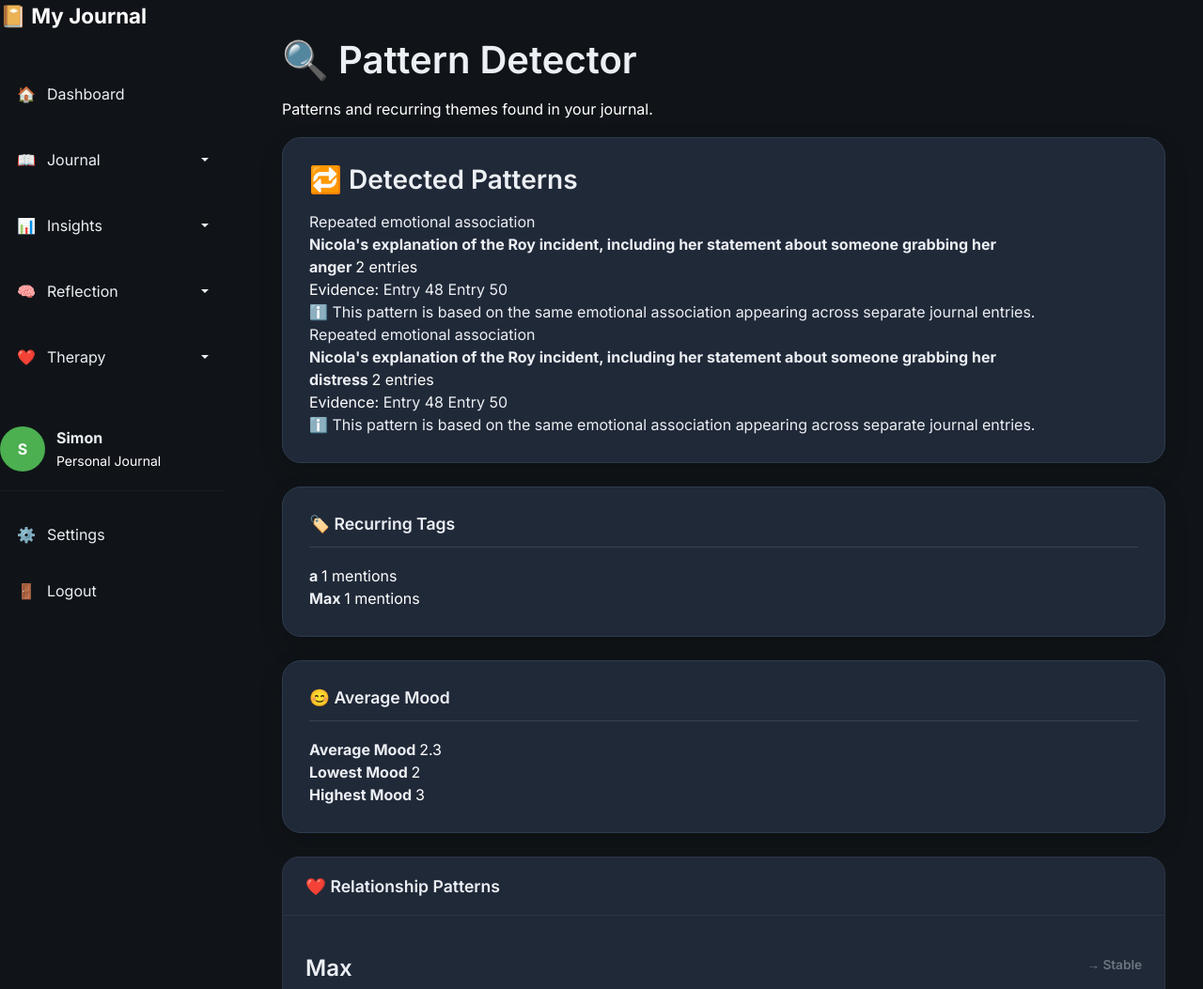
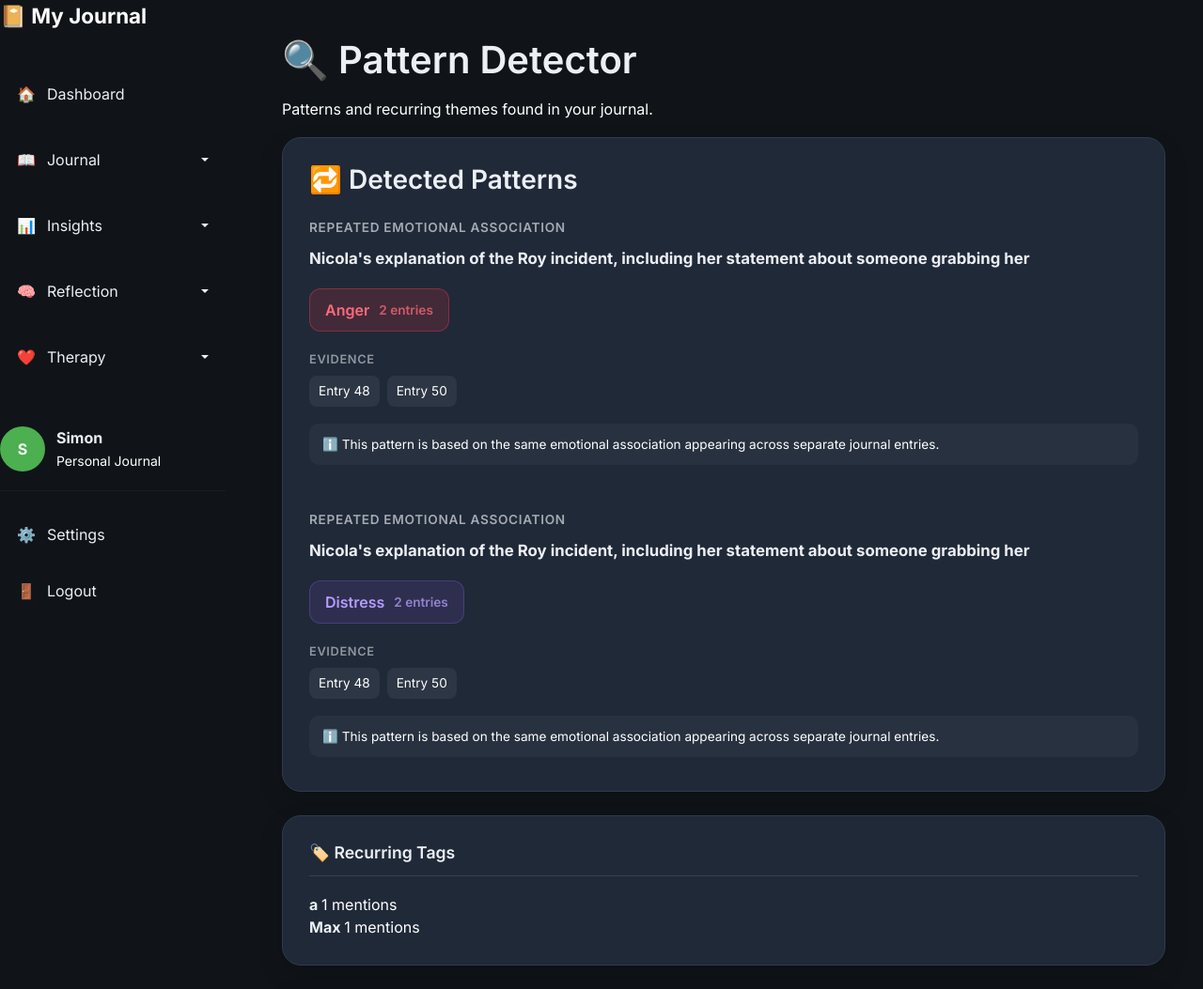
Before and after one commit to dippa1982/Journal_V2, a Flask app: page /patterns in a window 1280 px wide. Shown: the top 1053 px of the page at 94% size. Run offline with Flask 3, Linux system fonts and the light colour scheme; a user stored in the database is signed in; data comes from the database, SQL or seed files in the repository.

Commit message:
new patterns added

```diff
--- a/static/css/patterns.css
+++ b/static/css/patterns.css
@@ -431,3 +431,188 @@
     font-size: 0.75rem;
     background: rgba(128, 128, 128, 0.15);
 }
+
+/* =========================================================
+   DETECTED PATTERNS
+   ========================================================= */
+
+.detected-pattern {
+    padding: 24px 0;
+    border-bottom: 1px solid var(--border-color);
+}
+
+.detected-pattern:first-child {
+    padding-top: 8px;
+}
+
+.detected-pattern:last-child {
+    border-bottom: none;
+    padding-bottom: 8px;
+}
+
+
+/* Pattern type */
+
+.detected-pattern-type {
+    font-size: 0.85rem;
+    font-weight: 600;
+    text-transform: uppercase;
+    letter-spacing: 0.05em;
+    opacity: 0.65;
+    margin-bottom: 10px;
+}
+
+
+/* Trigger */
+
+.detected-pattern-trigger {
+    font-size: 1.05rem;
+    line-height: 1.6;
+    margin-bottom: 18px;
+}
+
+
+/* Emotion */
+
+.detected-pattern-emotions {
+    margin-bottom: 20px;
+}
+
+.emotion-badge {
+    display: inline-flex;
+    align-items: center;
+    gap: 10px;
+
+    padding: 10px 16px;
+
+    border-radius: 12px;
+
+    font-weight: 600;
+
+    border: 1px solid transparent;
+}
+
+.emotion-name {
+    font-size: 1rem;
+}
+
+.emotion-count {
+    font-size: 0.85rem;
+    opacity: 0.75;
+}
+
+
+/* Emotion colours */
+
+.emotion-anger {
+    background: rgba(220, 53, 69, 0.18);
+    border-color: rgba(220, 53, 69, 0.45);
+    color: #ff6b7a;
+}
+
+.emotion-distress {
+    background: rgba(111, 78, 181, 0.18);
+    border-color: rgba(111, 78, 181, 0.45);
+    color: #b69cff;
+}
+
+.emotion-sadness {
+    background: rgba(52, 152, 219, 0.18);
+    border-color: rgba(52, 152, 219, 0.45);
+    color: #6fc3ff;
+}
+
+.emotion-fear {
+    background: rgba(155, 89, 182, 0.18);
+    border-color: rgba(155, 89, 182, 0.45);
+    color: #d19cff;
+}
+
+.emotion-worry {
+    background: rgba(241, 196, 15, 0.18);
+    border-color: rgba(241, 196, 15, 0.45);
+    color: #f5d76e;
+}
+
+.emotion-joy {
+    background: rgba(255, 193, 7, 0.18);
+    border-color: rgba(255, 193, 7, 0.45);
+    color: #ffd65a;
+}
+
+.emotion-contentment {
+    background: rgba(46, 204, 113, 0.18);
+    border-color: rgba(46, 204, 113, 0.45);
+    color: #62e697;
+}
+
+.emotion-hope {
+    background: rgba(26, 188, 156, 0.18);
+    border-color: rgba(26, 188, 156, 0.45);
+    color: #5ce0c4;
+}
+
+.emotion-hurt {
+    background: rgba(231, 76, 60, 0.18);
+    border-color: rgba(231, 76, 60, 0.45);
+    color: #ff8175;
+}
+
+.emotion-resentment {
+    background: rgba(192, 57, 43, 0.18);
+    border-color: rgba(192, 57, 43, 0.45);
+    color: #ff7669;
+}
+
+
+/* Evidence */
+
+.detected-pattern-evidence {
+    margin-top: 8px;
+}
+
+.evidence-label {
+    font-size: 0.8rem;
+    text-transform: uppercase;
+    letter-spacing: 0.05em;
+    font-weight: 600;
+    opacity: 0.55;
+    margin-bottom: 8px;
+}
+
+.evidence-entries {
+    display: flex;
+    flex-wrap: wrap;
+    gap: 8px;
+}
+
+.pattern-evidence-entry {
+    display: inline-flex;
+    align-items: center;
+
+    padding: 6px 10px;
+
+    border-radius: 8px;
+
+    background: rgba(255, 255, 255, 0.06);
+
+    font-size: 0.85rem;
+    color: var(--text-muted);
+}
+
+
+/* Explanation */
+
+.detected-pattern-note {
+    margin-top: 18px;
+    padding: 12px 14px;
+
+    border-radius: 10px;
+
+    background: rgba(255, 255, 255, 0.035);
+
+    font-size: 0.85rem;
+    line-height: 1.5;
+
+    color: var(--text-muted);
+}
--- a/templates/patterns.html
+++ b/templates/patterns.html
@@ -68,15 +68,19 @@
 
                         <div class="detected-pattern-emotions">
 
-                            <div class="detected-emotion">
+                            <div class="emotion-badge emotion-{{ pattern.emotion|lower|replace(' ', '-') }}">
 
-                                <strong>
-                                    {{ pattern.emotion }}
-                                </strong>
+                                <span class="emotion-name">
+                                    {{ pattern.emotion|title }}
+                                </span>
 
-                                <span class="text-muted">
+                                <span class="emotion-count">
                                     {{ pattern.entry_count }}
+                                    {% if pattern.entry_count == 1 %}
+                                        entry
+                                    {% else %}
                                         entries
+                                    {% endif %}
                                 </span>
 
                             </div>
@@ -88,9 +92,11 @@
 
                         <div class="detected-pattern-evidence">
 
-                            <span class="text-muted">
-                                Evidence:
-                            </span>
+                            <div class="evidence-label">
+                                Evidence
+                            </div>
+
+                            <div class="evidence-entries">
 
                                 {% for entry_id in pattern.entry_ids %}
 
@@ -102,6 +108,7 @@
 
                             </div>
 
+                        </div>
 
                         <!-- Explanation -->
 
```
Lines whose indentation alone changed are shown as unchanged.
